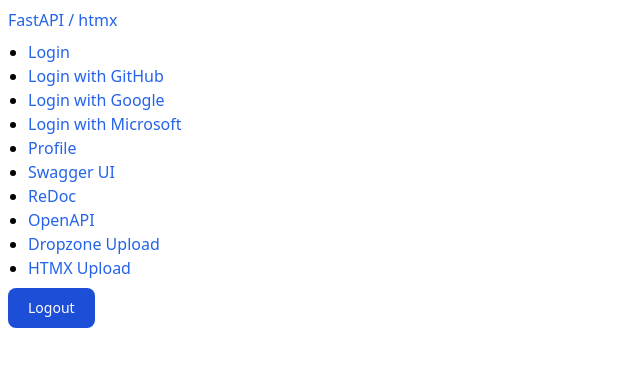
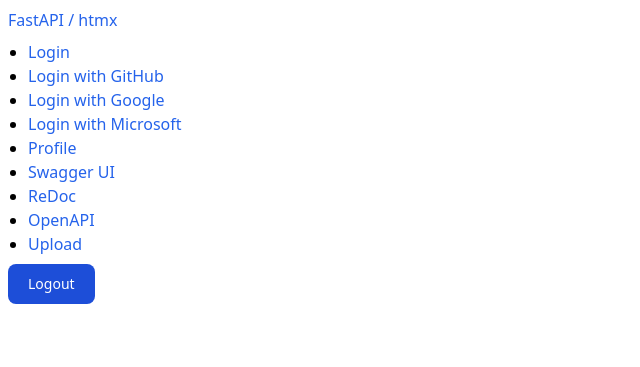
Before and after one commit to anselbrandt/fast-htmx-app, a FastAPI app: page / in a window 1280 px wide. Shown: the top 367 px of the page, without its empty margins (0-640 px from the left). Run offline with FastAPI, Linux system fonts and the light colour scheme; some libraries are stand-ins or nearby versions.

Commit message:
Remove htmx upload

```diff
--- a/app/main.py
+++ b/app/main.py
@@ -50,7 +50,7 @@
     return {"status": "healthy"}
 
 
-@app.get("/dropzone", response_class=HTMLResponse)
+@app.get("/upload", response_class=HTMLResponse)
 async def upload(
     request: Request,
     response: Response,
@@ -60,17 +60,4 @@
         "request": request,
         "root_path": ROOT_PATH,
     }
-    return templates.TemplateResponse("dropzone.html", context)
-
-
-@app.get("/htmx-upload", response_class=HTMLResponse)
-async def htmx_upload(
-    request: Request,
-    response: Response,
-    hx_request: Optional[str] = Header(None),
-):
-    context = {
-        "request": request,
-        "root_path": ROOT_PATH,
-    }
-    return templates.TemplateResponse("htmx-upload.html", context)
+    return templates.TemplateResponse("upload.html", context)
--- a/templates/partials/links.html
+++ b/templates/partials/links.html
@@ -66,18 +66,10 @@
     </li>
     <li>
       <a
-        href="{{root_path}}/dropzone"
+        href="{{root_path}}/upload"
         class="font-medium text-blue-600 dark:text-blue-500 hover:underline"
       >
-        Dropzone Upload
-      </a>
-    </li>
-    <li>
-      <a
-        href="{{root_path}}/htmx-upload"
-        class="font-medium text-blue-600 dark:text-blue-500 hover:underline"
-      >
-        HTMX Upload
+        Upload
       </a>
     </li>
   </ul>
```
Also changed, not shown: templates/htmx-upload.html (deleted, +0 -10 lines), templates/upload.html (renamed from templates/dropzone.html).
